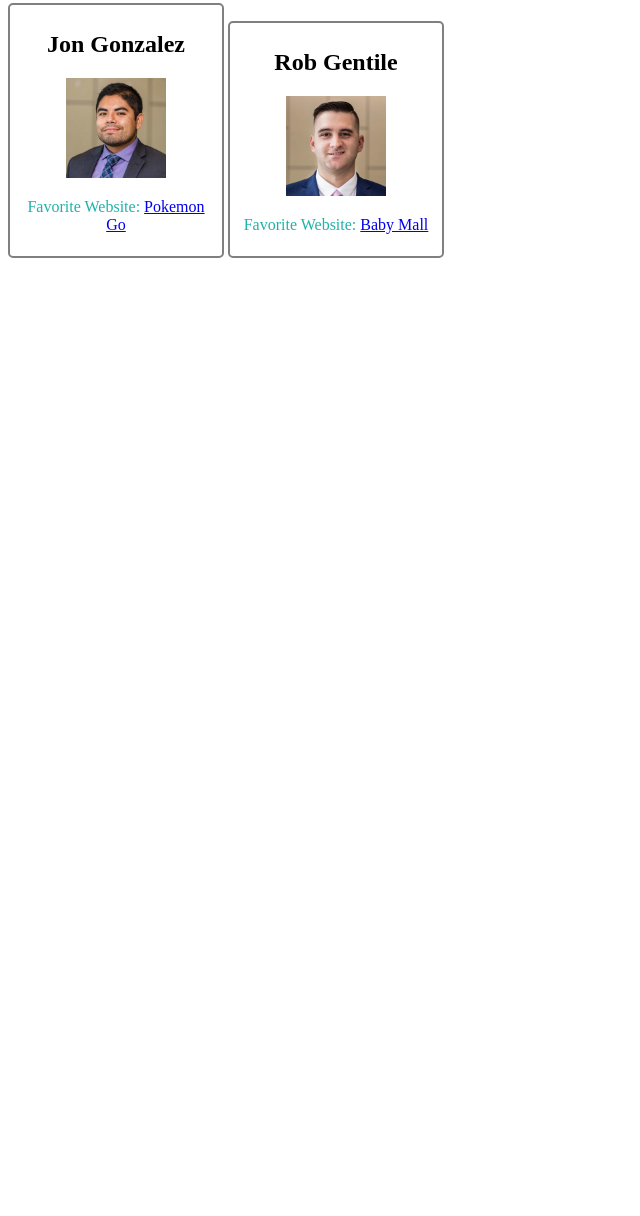
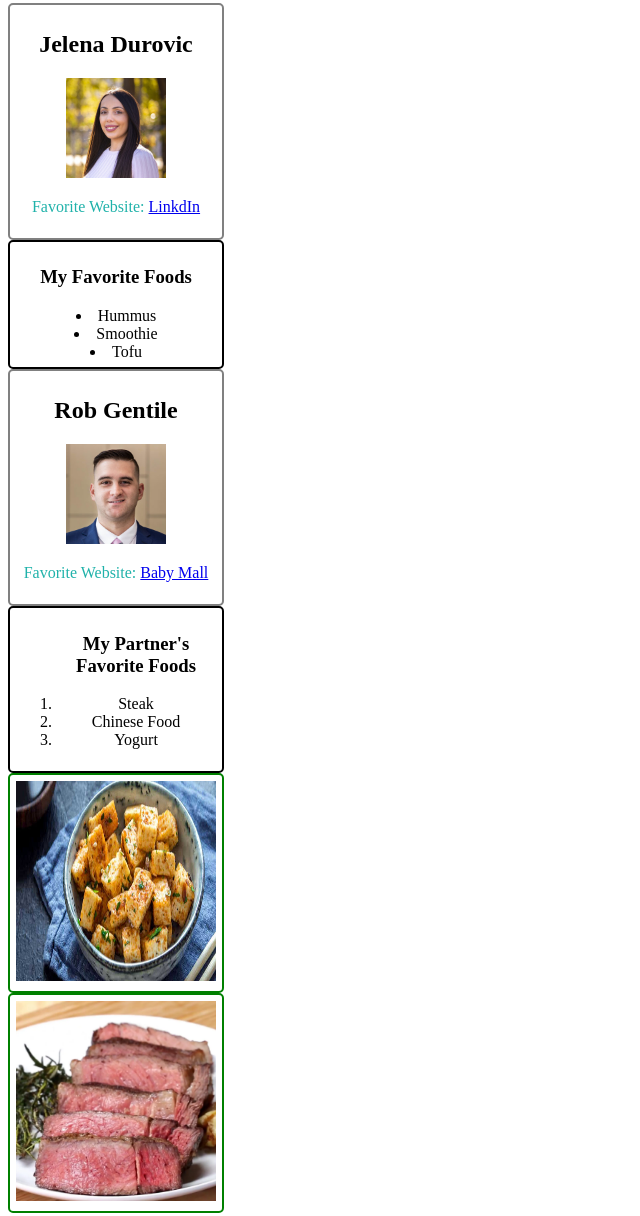
Before and after one commit to JelenaD1/jelena_and_rob_first_git_project, a plain HTML site: page index.html in a window 1280 px wide. Shown: the part 77-1293 px from the top of the page, without its empty margins (0-640 px from the left). Before the commit the page ends 800 px from the top, so only its background shows below. Drawn offline with Linux system fonts and the light colour scheme.

Commit message:
Favorite Food

```diff
--- a/css/style.css
+++ b/css/style.css
@@ -13,3 +13,20 @@ div.developer {
     padding: 6px;
     text-align: center;
   }
+  div.list {
+    width: 200px;
+    display: block;
+    border: 2px solid black;
+    border-radius: 5px;
+    padding: 6px;
+    text-align: center;
+  }
+
+  div.food{
+    width: 200px;
+    display: block;
+    border: 2px solid green;
+    border-radius: 5px;
+    padding: 6px;
+    text-align: center;
+}
--- a/index.html
+++ b/index.html
@@ -6,11 +6,19 @@
 <body>
 <h1>Code Academy Students</h1>
 <div class="developer">
-    <h2>Jon Gonzalez</h2>
-    <img src= "images/Jonathan_G.jpeg" alt="Jon Gonzalez" height=100 width=100>
+    <h2>Jelena Durovic</h2>
+    <img src= "images/JelenaDurovic.jpeg" alt="Jelena Durovic" height=100 width=100>
     <p class="favorite-website">
-        Favorite Website:  <a href="https://www.pokemongo.com/en-us/"target="_blank" title= "Pokemon Go"> Pokemon Go</a>
+        Favorite Website:  <a href="https://www.linkedin.com"target="_blank" title= "LinkdIn"> LinkdIn</a>
     </p>
+</div>
+<div class="list"
+<ol>
+    <h3>My Favorite Foods</h3>
+    <li>Hummus</li>
+    <li>Smoothie</li>
+    <li>Tofu</li>
+</ol>
 </div>
 <div class="developer">
     <h2>Rob Gentile</h2>
@@ -19,5 +27,19 @@
         Favorite Website:  <a href="https://www.babiesrus.com/"target="_blank" title= "Baby Mall"> Baby Mall</a>
     </p>
 </div>
+<div class="list">
+<ol>
+    <h3>My Partner's Favorite Foods</h3>
+    <li>Steak</li>
+    <li>Chinese Food</li>
+    <li>Yogurt</li>
+</ol>
+</div>
+<div class="food">
+<a href= "https://www.healthline.com/nutrition/what-is-tofu"><img src= "images/TofuImage.jpeg" height=200 width=200></a>
+</div>
+<div class="food">
+<a href= "https://tasty.co/recipe/steak-with-garlic-butter"><img src= "images/SteakImage.jpeg" height=200 width=200></a>
+</div>
 </body>
   </html>
```
Also changed, not shown: JelenaDurovic.jpeg (added), images/JelenaDurovic.jpeg (added), images/SteakImage.jpeg (added), images/TofuImage.jpeg (added), images/tofupicture.jpg (added).
